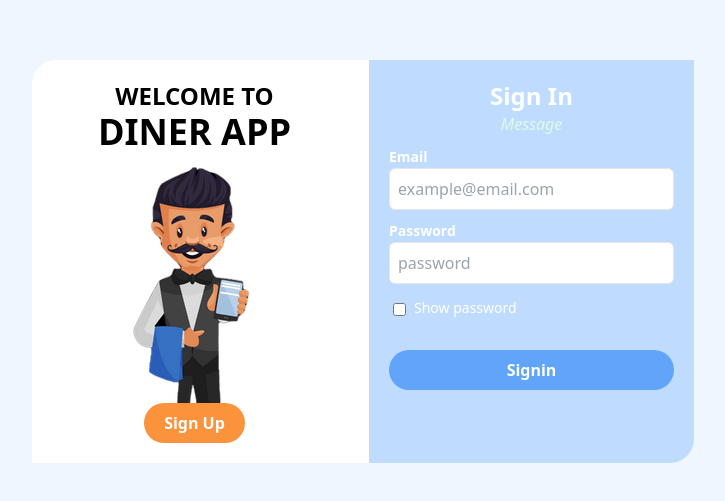
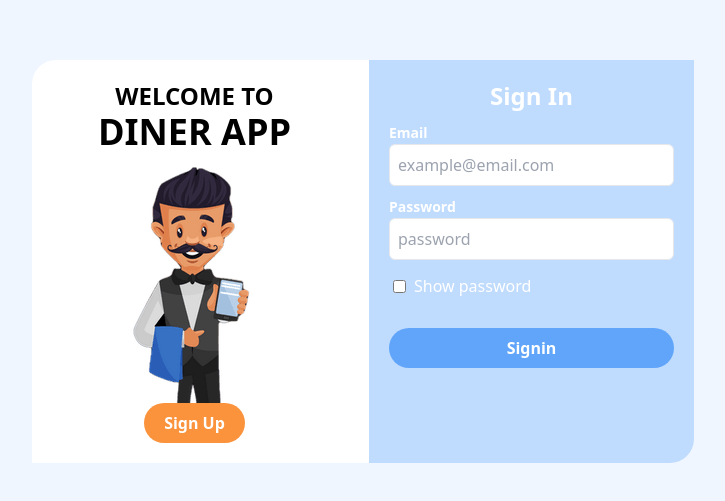
Before and after one commit to bashbuild/dinerapp, a Next.js app: page / in a window 1280 px wide. Shown: the part 139-640 px from the top of the page, without its empty margins (277-1002 px from the left). Built offline with nearby package versions, Linux system fonts and the light colour scheme; no server answers.

Commit message:
fixed final signup signin toggle

```diff
--- a/components/LoginPage.js
+++ b/components/LoginPage.js
@@ -4,6 +4,8 @@ import SignupForm from "./SignupForm";
 
 export default function LoginPage() {
   const [signInOrUp, setSignInOrUp] = useState(true);
+  const [message, setMessage] = useState("")
+  const [messageStyle, setMessageStyle] = useState("")
 
   return (
     <>
@@ -33,7 +35,7 @@ export default function LoginPage() {
               <h1 className="text-white font-bold text-2xl">{signInOrUp ? "Sign In" : "Sign Up"}</h1>
             </div>
             <div className="flex justify-center">
-              <h1 className="italic text-green-100">Message</h1>
+              <h1 className={messageStyle}>{message}</h1>
             </div>
             <div>{signInOrUp ? <SigninForm /> : <SignupForm />}</div>
           </div>
--- a/components/SigninForm.js
+++ b/components/SigninForm.js
@@ -1,4 +1,9 @@
+import { useState } from "react";
+
 export default function SigninForm() {
+
+    const [togglePass, setTogglePass] = useState(false)
+
   return (
     <>
       <form>
@@ -24,7 +29,7 @@ export default function SigninForm() {
           <br />
           <input
             className="w-full border p-2 rounded-md"
-            type="password"
+            type={togglePass ? "text" : "password"}
             id="password"
             name="password"
             placeholder="password"
@@ -38,8 +43,9 @@ export default function SigninForm() {
             name="showpass"
             id="showpass"
             className="ml-1"
+            onChange={() => setTogglePass(!togglePass)}
           />
-          <label className="text-sm text-white ml-2 mb-1">Show password</label>
+          <label className="text-white ml-2 mb-0.5">Show password</label>
         </div>
         <div className="my-5">
           <button className="w-full bg-blue-400 font-bold text-white px-3 py-2 rounded-full hover:bg-blue-700">
--- a/components/SignupForm.js
+++ b/components/SignupForm.js
@@ -1,4 +1,9 @@
+import { useState } from "react";
+
 export default function SignupForm() {
+
+    const [togglePass, setTogglePass] = useState(false)
+
   return (
     <>
       <form>
@@ -39,7 +44,7 @@ export default function SignupForm() {
           <br />
           <input
             className="w-full border p-2 rounded-md"
-            type="password"
+            type={togglePass ? "text" : "password"}
             id="password"
             name="password"
             placeholder="password"
@@ -53,8 +58,9 @@ export default function SignupForm() {
             name="showpass"
             id="showpass"
             className="ml-1"
+            onChange={() => setTogglePass(!togglePass)}
           />
-          <label className="text-sm text-white ml-2 mb-1">Show password</label>
+          <label className="text-white ml-2 mb-0.5">Show password</label>
         </div>
         <div className="my-5">
           <button className="w-full bg-orange-400 font-bold text-white px-3 py-2 rounded-full hover:bg-orange-700">
--- a/pages/index.js
+++ b/pages/index.js
@@ -20,12 +20,11 @@ export default function Home() {
         </>
       ) : (
         <>
-          <div className='flex justify-center items-center md:h-screen pt-5 pb-5'>
+          <section className='flex justify-center items-center md:h-screen pt-5 pb-5'>
             <LoginPage />
-          </div>
+          </section>
         </>
       )}
-
     </>
   )
 }
--- a/styles/globals.css
+++ b/styles/globals.css
@@ -9,7 +9,7 @@ body {
 }
 
 input.larger {
-    transform: scale(1);
+    transform: scale(2);
 }
 
 .btnSignup {
```
